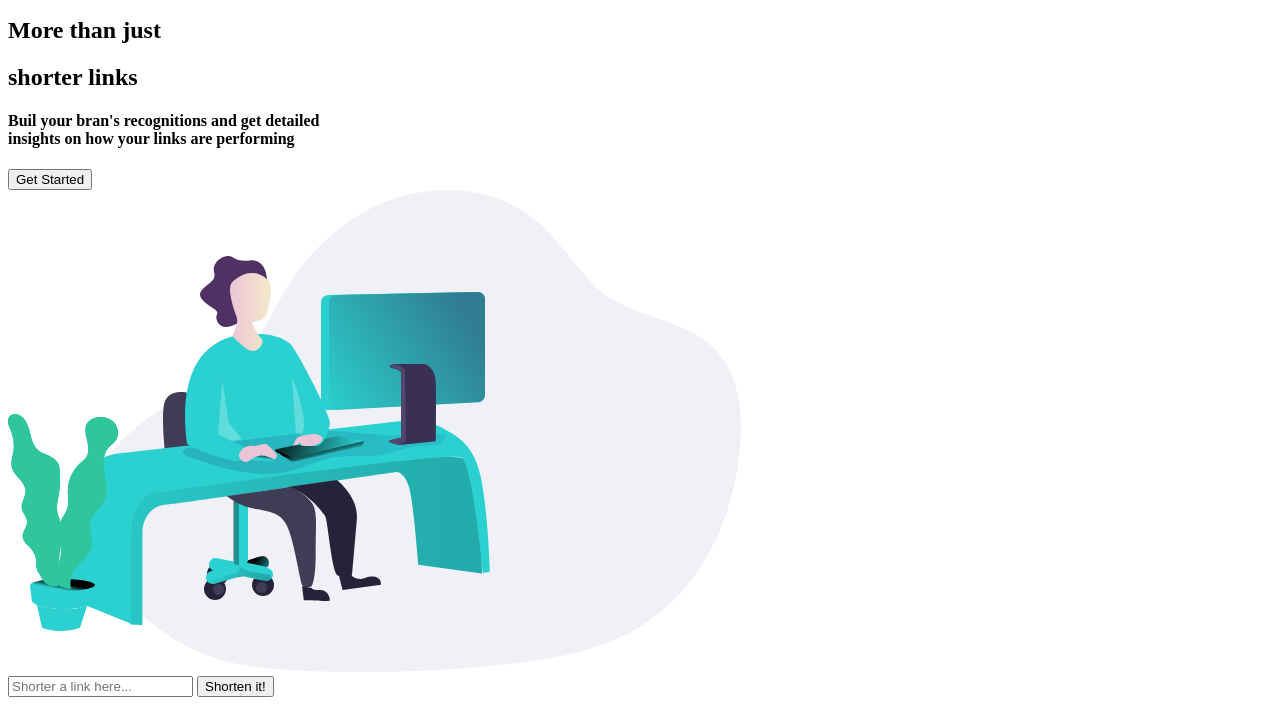
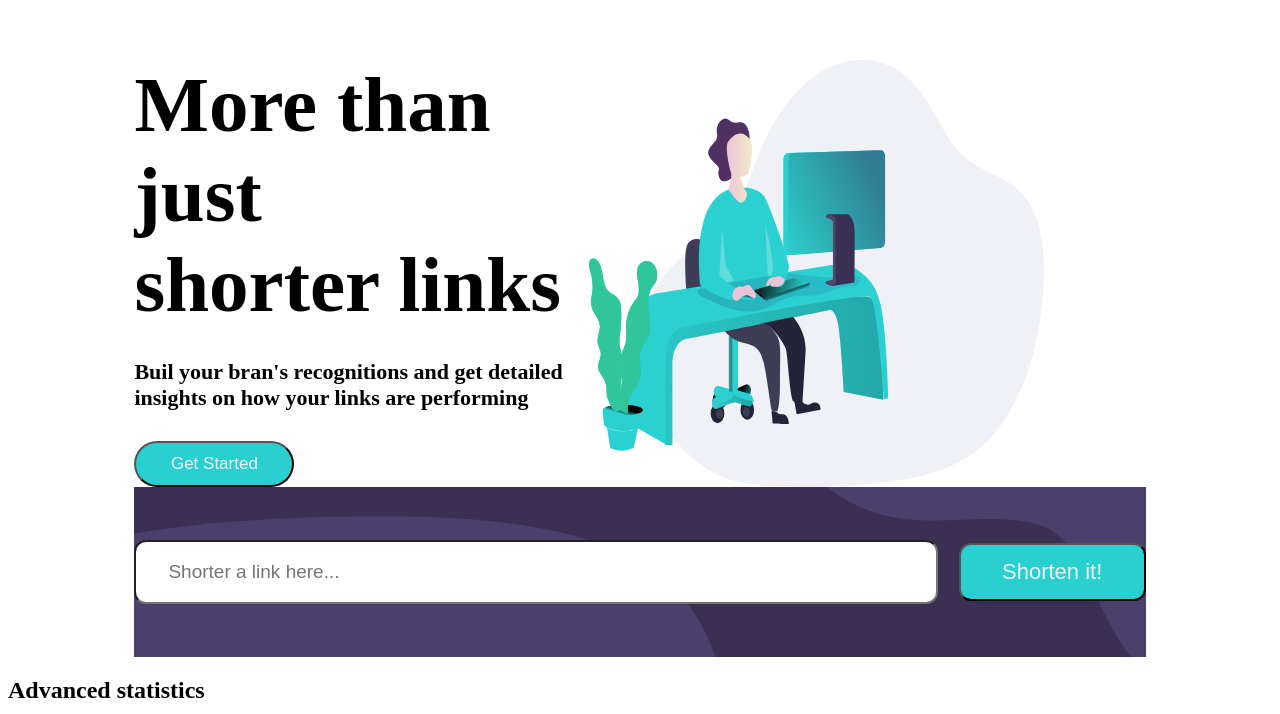
Before and after one commit to pacheco-andres/web-design-challenge, a website: page index.html in a window 1280 px wide. Shown: the part 82-796 px from the top of the page. Drawn offline with Linux system fonts and the light colour scheme.

Commit message:
Se trabajo la seccion de More than just shorter links

```diff
--- a/index.html
+++ b/index.html
@@ -25,18 +25,18 @@
       </div>
     </nav>
   </header>
-  <section>
-    <div>
+  <section class="row get-started-seccion">
+    <div class="more-than-just">
       <h1>More than just</h1>
       <h1>shorter links</h1>
       <h4>Buil your bran's recognitions and get detailed <br> insights on how your links are performing</h4>
-      <button>Get Started</button>
+      <button class="get-started-button">Get Started</button>
     </div>
-    <img src="images/illustration-working.svg">
+    <img class="image" src="images/illustration-working.svg">
   </section>
-  <div>
-    <input type="text" placeholder="Shorter a link here...">
-    <button>Shorten it!</button>
+  <div class="shorten-link-section">
+    <input class="input" type="text" placeholder="Shorter a link here...">
+    <button class="button">Shorten it!</button>
   </div>
   <section>
     <div>
--- a/styles.scss
+++ b/styles.scss
@@ -10,7 +10,14 @@ $grayish-violet: hsl(257, 7%, 63%);
 $very-dark-blue: hsl(255, 11%, 22%);
 $vary-dark-violet: hsl(260, 8%, 14%);
 $athens-gray: #f0f1f6;
+h1 {
+  font-size: 79px;
+  margin: 0;
+}
 
+h4 {
+  font-size: 22px;
+}
 .width-100 {
   width: 100%;
 }
@@ -60,3 +67,55 @@ $athens-gray: #f0f1f6;
   width: 12%;
   justify-content: space-between;
 }
+
+.more-than-just {
+  width: 40%;
+}
+
+.image{
+  width: 40%;
+  display: flex;
+}
+.get-started-seccion {
+  margin-top: 5%;
+  padding-left: 10%;;
+
+  .get-started-button {
+    width: 160px;
+    height: 46px;
+    border-radius: 27px;
+    font-size: 17px;
+    background-color: $cyan;
+    color: $athens-gray;
+  }
+}
+
+.shorten-link-section {
+  height: 170px;
+  width: 80%;
+  margin: auto;
+  background-image: url("images/bg-shorten-desktop.svg");
+  background-repeat: no-repeat;
+  background-color: $dark-violet;
+  background-size: cover;
+  display: flex;
+  justify-content: center;
+  align-items: center;
+
+  .input {
+    width: 788px;
+    height: 58px;
+    border-radius: 12px;
+    font-size: 19px;
+    padding-left: 32px;
+  }
+  .button {
+    width: 192px;
+    height: 58px;
+    border-radius: 12px;
+    margin-left: 21px;
+    background-color: $cyan;
+    font-size: 22px;
+    color: $athens-gray;
+  }
+}
```
Also changed, not shown: styles.css, 1 other file.
